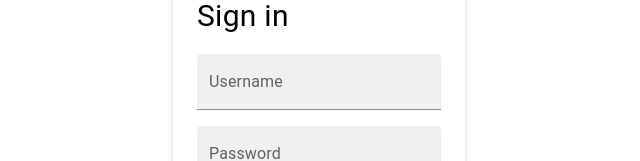
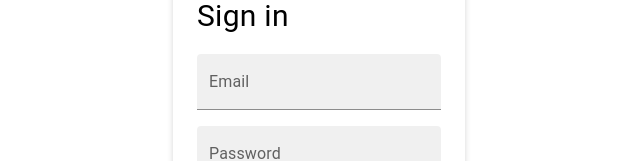
Before and after one commit to Nerekk/reactjs-weather-app, a React (Vite) app: page / in a window 1280 px wide. Shown: the part 339-500 px from the top of the page, without its empty margins (321-961 px from the left). Built offline with nearby package versions, Linux system fonts and the light colour scheme.

Commit message:
Changing username to email

```diff
--- a/src/pages/login/LoginPage.jsx
+++ b/src/pages/login/LoginPage.jsx
@@ -11,7 +11,7 @@ import Axios from "axios";
 import {useNavigate} from "react-router-dom";
 import useAuth from "../../auth/useAuth.js";
 
-const USERNAME_ERROR = "Invalid username! (3-20 characters)";
+const USERNAME_ERROR = "Invalid email! (3-20 characters)";
 const PASSWORD_ERROR = "Invalid password! (3-20 characters)";
 const MATCH_ERROR = "Passwords not matching!";
 
@@ -27,7 +27,7 @@ export const LoginPage = () => {
     const navigate = useNavigate();
 
     const schemaRegister = yup.object({
-        username: yup.string().min(3).max(20).required(USERNAME_ERROR),
+        username: yup.string().email().min(3).max(20).required(USERNAME_ERROR),
         password: yup.string().min(3).max(20).required(PASSWORD_ERROR),
         password_repeat: yup.string().oneOf([yup.ref('password'), null]).required(MATCH_ERROR),
     });
@@ -100,7 +100,7 @@ export const LoginPage = () => {
                 {newUser ? <form onSubmit={handleSubmit(handleOnRegister)} className="form">
                     <Typography variant={"body1"} fontSize={30}>Create an account</Typography>
                         {errMsg.length > 0 && <Typography>{errMsg}</Typography>}
-                    <TextField error={!!errors.username} helperText={errors.username && USERNAME_ERROR} label="Username"
+                    <TextField error={!!errors.username} helperText={errors.username && USERNAME_ERROR} label="Email"
                                variant="filled" {...register("username")} />
                     <TextField error={!!errors.password} helperText={errors.password && PASSWORD_ERROR} type="password"
                                label="Password"
@@ -116,7 +116,7 @@ export const LoginPage = () => {
                 </form> : <form onSubmit={handleLogin(handleOnLogin)} className="form">
                     <Typography variant={"body1"} fontSize={30}>Sign in</Typography>
                     {errMsg.length > 0 && <Typography>{errMsg}</Typography>}
-                    <TextField error={!!errorsLogin.username} helperText={errorsLogin.username && USERNAME_ERROR} label="Username"
+                    <TextField error={!!errorsLogin.username} helperText={errorsLogin.username && USERNAME_ERROR} label="Email"
                                variant="filled" {...login("username")} />
                     <TextField type="password"
                                label="Password"
```
